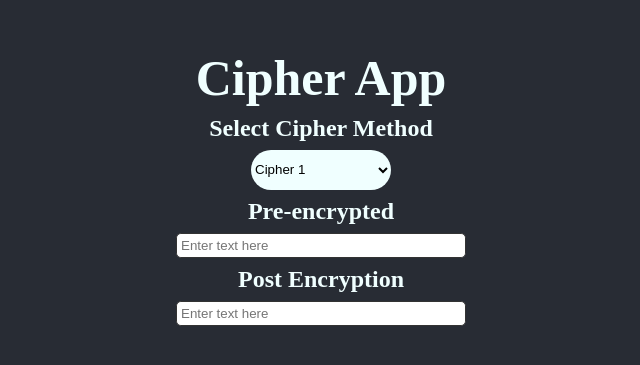
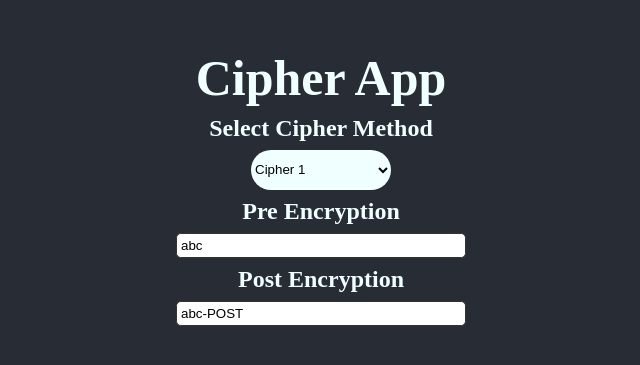
Before and after one commit to adaapp/sqa-nov-2021-team2, a React (Create React App) app in the folder sqa-app/: page / in a window 1280 px wide. Shown: the part 213-578 px from the top of the page, without its empty margins (319-959 px from the left). Built offline with nearby package versions, Linux system fonts and the light colour scheme.

Commit message:
UI is working, all fields now live update. Framework in place to load in cipher logic

```diff
--- a/sqa-app/src/App.js
+++ b/sqa-app/src/App.js
@@ -1,17 +1,54 @@
 import './App.css';
 import CipherType from './components/CipherType';
 import CipherInput from './components/CipherInput'
+import {useEffect, useState} from "react";
 
 function App() {
+    const [cipherType, setCipherType] = useState("Cipher1");
+    const [cipherString, setCipherString] = useState("abc");
+    const [cipherInString, setCipherInString] = useState(true)
+
+    let preEncryptionText, postEncryptionText;
+    if (cipherInString) {
+        preEncryptionText = cipherString;
+        postEncryptionText = cipherString + "-POST";
+    }else {
+        postEncryptionText = cipherString;
+        preEncryptionText = cipherString + "-PRE";
+    }
+
+    useEffect(() => {
+        console.log("CIPHER CHANGE - RERUN LOGIC HERE")
+    }, [cipherType])
+
+    function handlePreCipherStringChange(e) {
+        setCipherString(e.target.value)
+        setCipherInString(true)
+    }
+
+    function handlePostCipherStringChange(e) {
+        setCipherString(e.target.value)
+        setCipherInString(false)
+    }
+
     return (
         <>
             <h1> Cipher App</h1>
             <h2>Select Cipher Method</h2>
-            <CipherType />
-            <h2>Pre-encrypted</h2>
-            <CipherInput />
+            <CipherType
+                selectedType = {cipherType}
+                onChangeType={e => setCipherType(e.target.value)}
+            />
+            <h2>Pre Encryption</h2>
+            <CipherInput
+                cipherString={preEncryptionText}
+                onChangeCipherString={handlePreCipherStringChange}
+            />
             <h2>Post Encryption</h2>
-            <CipherInput />
+            <CipherInput
+                cipherString={postEncryptionText}
+                onChangeCipherString={handlePostCipherStringChange}
+            />
         </>
     );
 }
--- a/sqa-app/src/components/CipherInput.js
+++ b/sqa-app/src/components/CipherInput.js
@@ -1,9 +1,13 @@
 import React from "react";
 
-export default function cipherInput() {
+export default function cipherInput(props) {
+    const {
+        cipherString,
+        onChangeCipherString
+    } = props;
     return (
         <div>
-            <input type="string" placeholder={"Enter text here"} className="input"/>
+            <input type="string" placeholder={"Enter text here"} className="input" value={cipherString} onChange={onChangeCipherString}/>
         </div>
     )
 }
--- a/sqa-app/src/components/CipherType.js
+++ b/sqa-app/src/components/CipherType.js
@@ -1,10 +1,14 @@
 import React from "react";
 
 
-export default function cipherType() {
+export default function cipherType(props) {
+    const {
+        selectedType,
+        onChangeType
+    } = props;
     return (
         <div>
-            <select>
+            <select value={selectedType} onChange={onChangeType}>
                 <option value={"Cipher1"}>
                     Cipher 1
                 </option>
```
